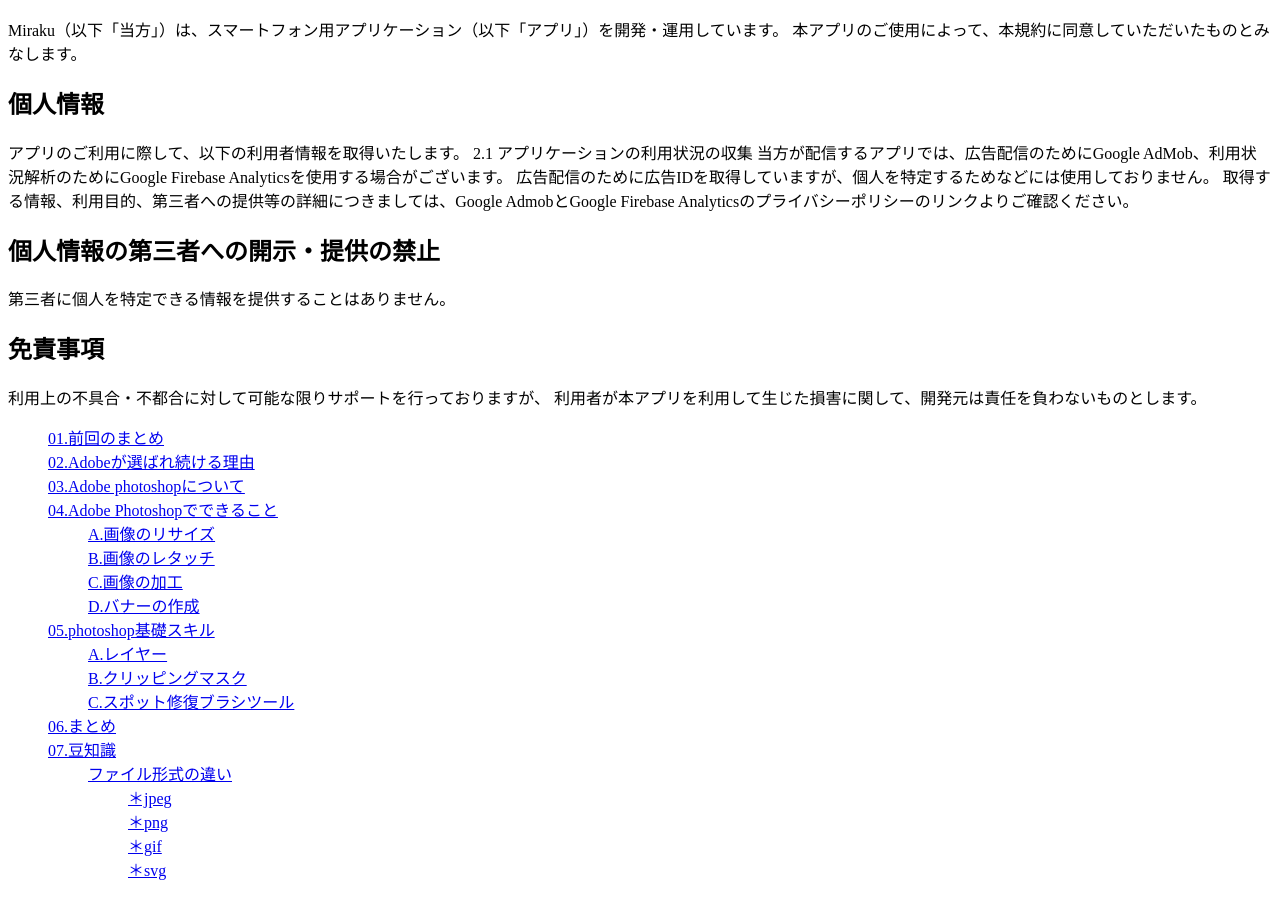
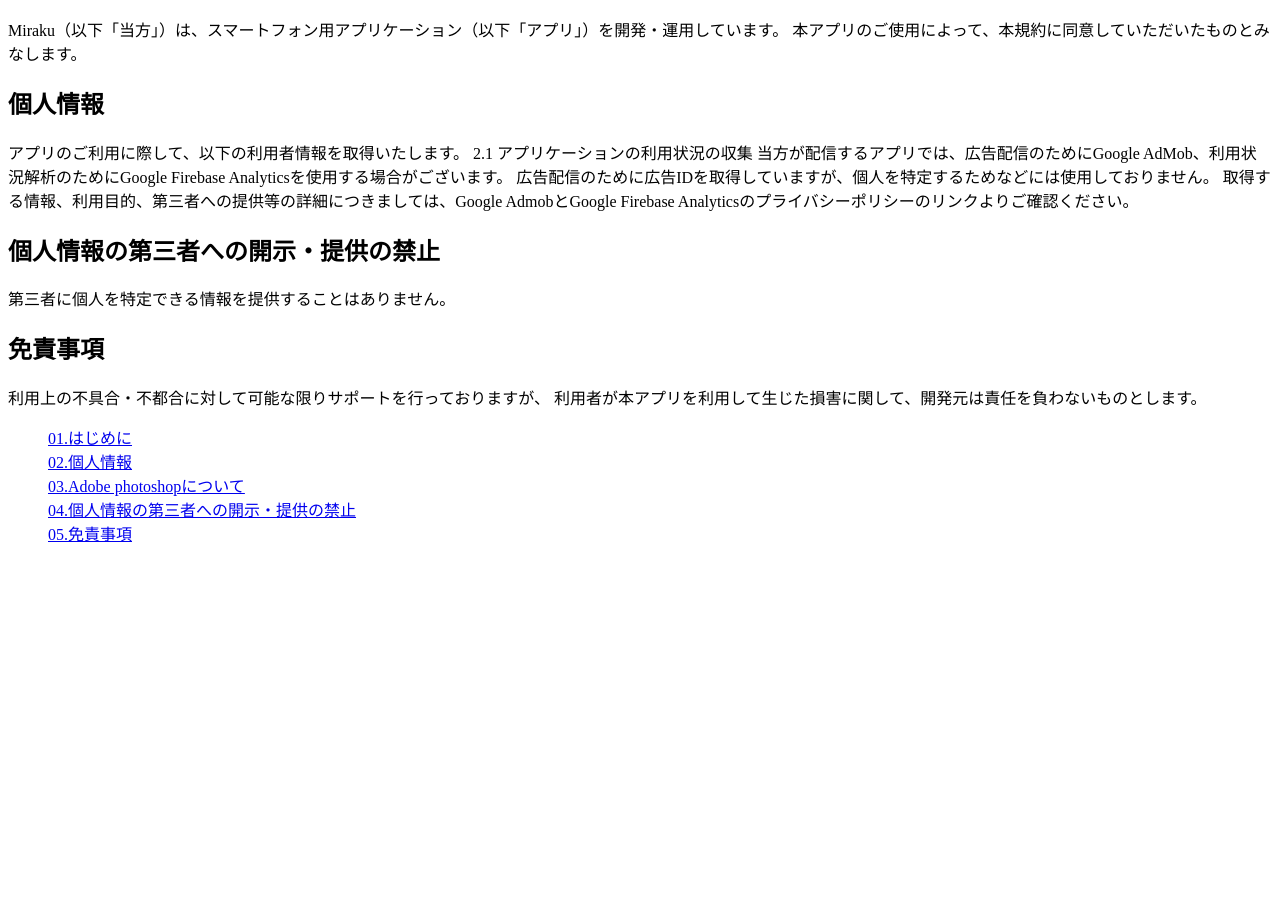
Before and after one commit to yuki-845/privacy, a plain HTML site: page 今日の学んだこと.html in a window 1280 px wide. Shown: the part 153-1050 px from the top of the page. After the commit the page ends 800 px from the top, so only its background shows below. Drawn offline with nearby package versions, Linux system fonts and the light colour scheme; files that its build step writes are made by us from their sources.

Commit message:
Update 今日の学んだこと.html

```diff
--- a/今日の学んだこと.html
+++ b/今日の学んだこと.html
@@ -3,10 +3,10 @@
 <head>
     <meta charset="UTF-8">
     <meta name="viewport" content="width=device-width, initial-scale=1.0">
-    <link rel="stylesheet" href="./index/css.css">
+    <link rel="stylesheet" href="css.css">
     <link rel="stylesheet" href="https://use.fontawesome.com/releases/v5.15.4/css/all.css">
     <script src="https://code.jquery.com/jquery-3.5.1.min.js"></script>
-    <script src="./index/js.js"></script>
+    <script src="js.js"></script>
 
     <link rel="stylesheet" href="css/style.css">
     <title>今日は学んだこと</title>
@@ -46,44 +46,18 @@
 
 <div class="side">
     <ol style="list-style-type:none;">
-        <li id="S1"><a href="#matome">01.前回のまとめ</a>
+        <li id="S1"><a href="#matome">01.はじめに</a>
         </li>
-        <li id="S2"><a href="#ch1">02.Adobeが選ばれ続ける理由</a>
+        <li id="S2"><a href="#ch1">02.個人情報</a>
         </li>
 
         <li id="S3"><a href="#ch2">03.Adobe photoshopについて</a>
         </li>
 
-        <li id="S4"><a href="#ch3">04.Adobe Photoshopでできること</a></li>
-            <ol style="list-style-type:none;" class="child_ol">
-                <li id="S5"><a href="#sh1">A.画像のリサイズ</a></li>
-                <li id="S6"><a href="#sh2">B.画像のレタッチ</a></li>
-                <li id="S7"><a href="#sh3">C.画像の加工</a></li>
-                <li id="S8"><a href="#sh4">D.バナーの作成</a></li>
-            </ol>
+        <li id="S4"><a href="#ch3">04.個人情報の第三者への開示・提供の禁止</a></li>
 
-        <li id="S9"><a href="#ch4">05.photoshop基礎スキル</a></li>
-            <ol style="list-style-type:none;" class="child_ol">
-                <li id="S10"><a href="#sh5">A.レイヤー</a></li>
-                <li id="S11"><a href="#sh6">B.クリッピングマスク</a></li>
-                <li id="S12"><a href="#sh7">C.スポット修復ブラシツール</a></li>
-            </ol>
+        <li id="S9"><a href="#ch4">05.免責事項</a></li>
 
-
-        <li><a href="#ch5">06.まとめ</a>
-        </li>
-        <li><a href="#ch6">07.豆知識</a>
-            <ol style="list-style-type:none;">
-                <li><a href="#tyoukai">ファイル形式の違い</a>
-                    <ol style="list-style-type:none;">
-                        <li><a href="#gh1">＊jpeg</a></li>
-                        <li><a href="#gh2">＊png</a></li>
-                        <li><a href="#gh3">＊gif</a></li>
-                        <li><a href="#gh4">＊svg</a></li>
-                    </ol>
-                </li>
-            </ol>
-        </li>
     </ol>
 
 </div>
```
